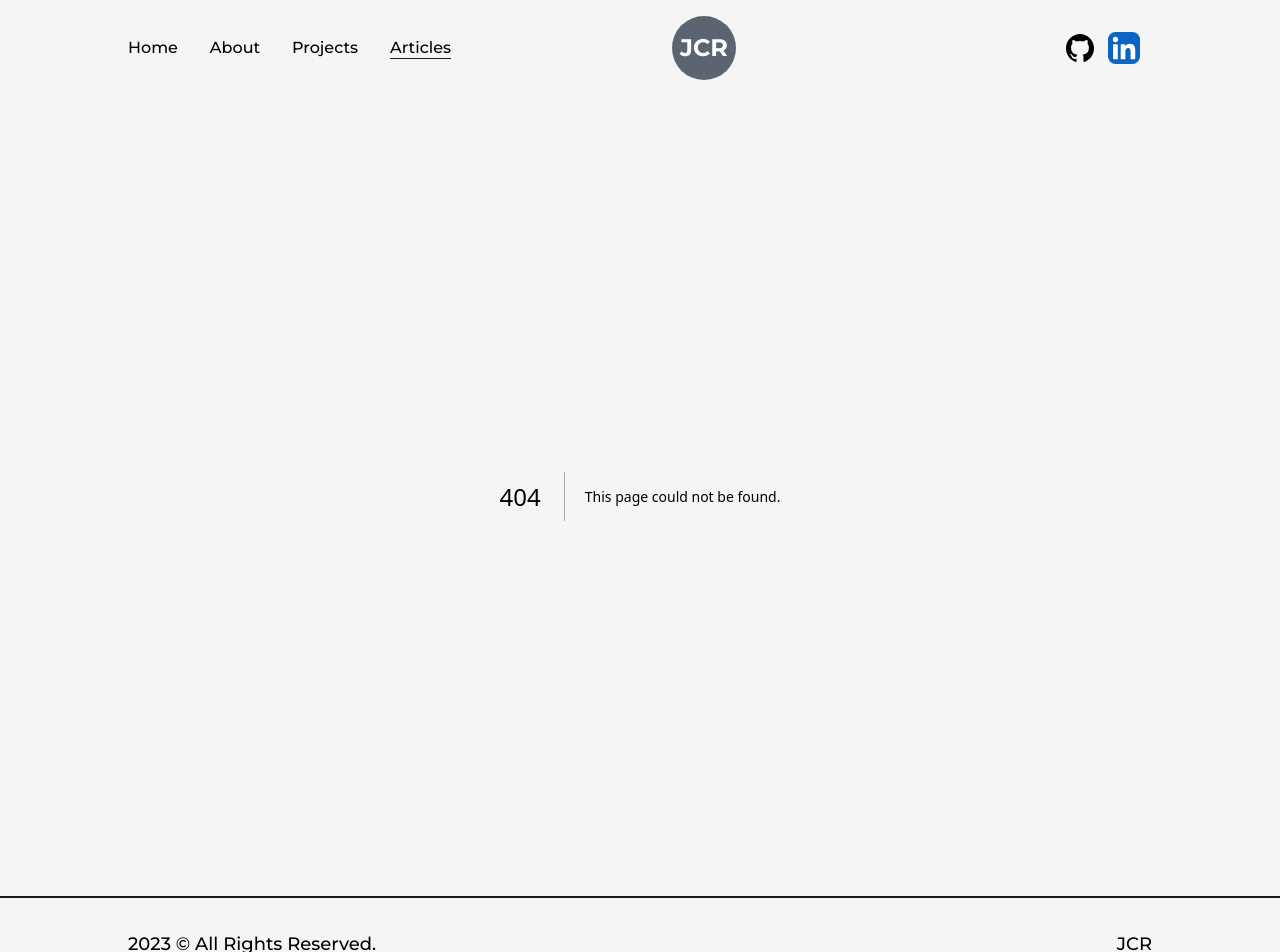
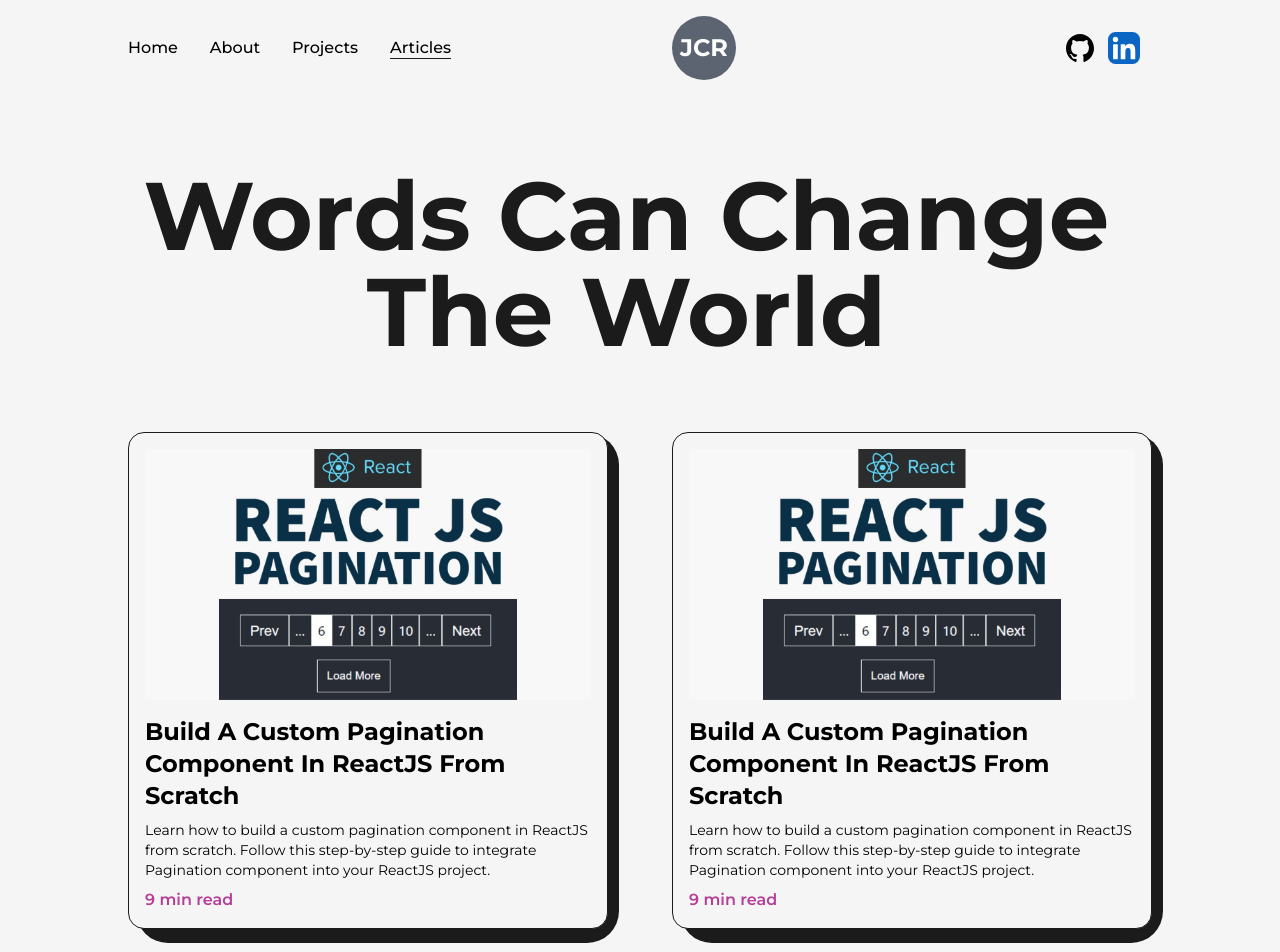
Before and after one commit to JesusC-R/portfolio, a Next.js app: page /articles in a window 1280 px wide. Before the commit this address had no page. Shown: the top 952 px of the page. Built offline with nearby package versions, Linux system fonts and the light colour scheme.

Commit message:
Feat: Add Featured Article card.

```diff
--- /dev/null
+++ b/src/app/(pages)/articles/page.tsx
@@ -0,0 +1,102 @@
+"use client";
+
+import Layout from "@/app/components/Layout";
+import AnimatedText from "@/app/components/text/AnimatedText";
+import Head from "next/head";
+import Image, { StaticImageData } from "next/image";
+import Link from "next/link";
+
+// Article Images
+import articleImg from "../../../../public/images/articles/pagination component in reactjs.jpg";
+import { motion } from "framer-motion";
+
+interface ArticleProps {
+  img: StaticImageData | string;
+  title: string;
+  time: string;
+  summary: string;
+  link: string;
+}
+
+const FramerImage = motion(Image);
+
+const Article: React.FC<ArticleProps> = ({
+  img,
+  title,
+  time,
+  summary,
+  link,
+}) => {
+  return (
+    <li
+      className="col-span-1 w-full p-4 bg-light border border-solid
+      border-dark rounded-2xl relative"
+    >
+      <div
+        className="absolute top-0 -right-3 -z-10 w-[101%] h-[103%]
+        rounded-[2rem] bg-dark"
+      />
+      <Link
+        href={link}
+        target="_blank"
+        className="w-full cursor-pointer overflow-hidden rounded-lg"
+      >
+        <FramerImage
+          src={img}
+          alt={title}
+          className="w-full h-auto"
+          whileHover={{ scale: 1.05 }}
+          transition={{ duration: 0.2 }}
+        />
+      </Link>
+      <Link href={link} target="_blank">
+        <h2 className="capitalize text-2xl font-bold my-2 hover:underline mt-4">
+          {title}
+        </h2>
+        <p className="text-sm mb-2 ">{summary}</p>
+        <span className="text-primary font-semibold">{time}</span>
+      </Link>
+    </li>
+  );
+};
+
+const Articles = () => {
+  return (
+    <>
+      <Head>
+        <title>Helix | Articles</title>
+        <meta name="description" content="any description" />
+      </Head>
+      <div className="w-full mb-16 flex flex-col items-center justify-center overflow-hidden">
+        <Layout className="pt-16">
+          <AnimatedText text="Words Can Change The World" className="mb-16" />
+          <ul className="grid grid-cols-2 gap-16">
+            <Article
+              img={articleImg}
+              title="Build A Custom Pagination Component In ReactJS From Scratch"
+              summary="Learn how to build a custom pagination component in ReactJS from scratch.
+                Follow this step-by-step guide to integrate Pagination component into your
+                ReactJS project."
+              time="9 min read"
+              link="/"
+            />
+            <Article
+              img={articleImg}
+              title="Build A Custom Pagination Component In ReactJS From Scratch"
+              summary="Learn how to build a custom pagination component in ReactJS from scratch.
+                Follow this step-by-step guide to integrate Pagination component into your
+                ReactJS project."
+              time="9 min read"
+              link="/"
+            />
+          </ul>
+          <h2 className="font-bold text-4xl w-full text-center my-16 mt-32">
+            All Articles
+          </h2>
+        </Layout>
+      </div>
+    </>
+  );
+};
+
+export default Articles;
```
